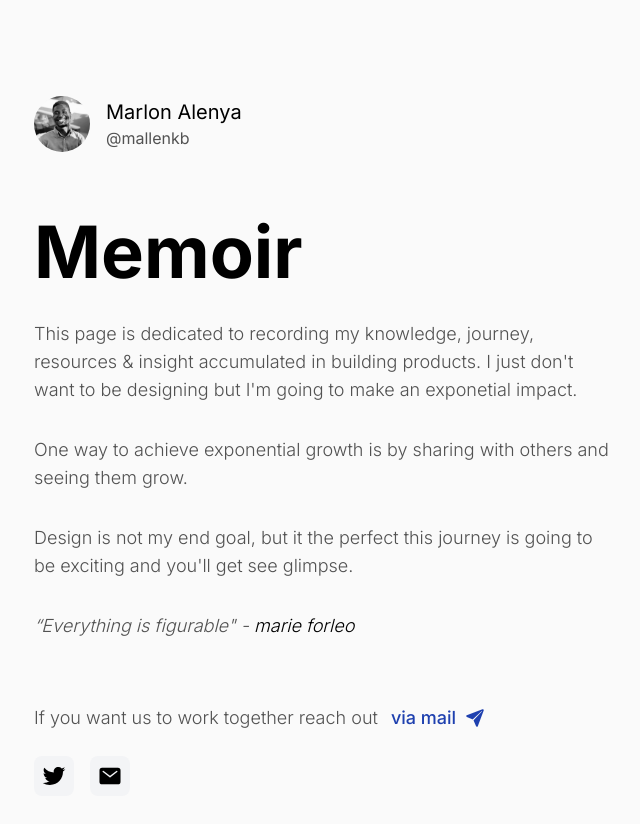
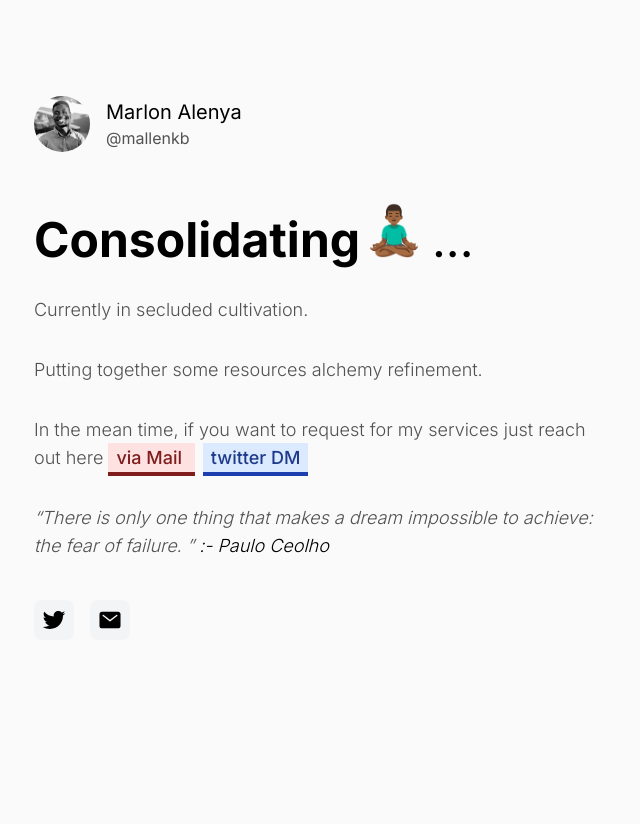
Before and after one commit to mallenkb/memoir, a website: page src/index.html in a window 1280 px wide. Shown: the whole page, without its empty margins (318-958 px from the left). After the commit the page ends 800 px from the top, so only its background shows below. Drawn offline with nearby package versions, Linux system fonts and the light colour scheme.

Commit message:
Content Update

```diff
--- a/src/index.html
+++ b/src/index.html
@@ -16,14 +16,6 @@
 
 
   <div class="md:container md:mt-24 mt-12 md:max-w-xl m-8 md:m-6 md:items-center">
-
-    <!-- <div class="flex justify-center items-center mb-8">
-      <input type="checkbox" name="" id="toggle" class="hidden">
-
-      <div class="w-8 h6 flex items-center bg-gray-300 rounded-full p1">
-        <div class="w-4 h-4 bg-white rounded-full shadow-sm"></div>
-      </div>
-    </div> -->
     <div class="flex items-center mb-16">
       <!-- <img src="../src/img/mallenkbprofile.jpeg" alt="Marlon" class="rounded-full box-content h-32 w-32 item-ce"> -->
       <img src="mallenkbprofile.jpeg" class="rounded-full box-content h-14 w-14 mr-4">
@@ -37,39 +29,37 @@
       <hr class="border border-slate-100 dark:border-slate-800  my-8 rounded-full">
     </div> -->
 
-    <div class="dark:bg-cod-gray-900 dark:text-white">
-      <h1 class="text-5xl md:text-7xl font-bold">Memoir</h1>
+    <div class="dark:bg-cod-gray-900 dark:text-white flex">
+      <h1 class="text-4xl md:text-5xl font-bold pr-1">Consolidating</h1> <span
+        class="text-4xl md:text-5xl animate-bounce">🧘🏾‍♂️</span><span class="text-4xl md:text-5xl ml-2">...</span>
     </div>
 
     <main
       class="text-neutral-600 text-lg md:text-lg leading-relaxed font-light dark:bg-cod-gray-900 dark:text-neutral-400 ">
       <div>
         <p class="my-8">
-          This page is dedicated to recording my knowledge, journey, resources & insight accumulated in building
-          products.
-          I just don't want to be designing but I'm going to make an exponetial impact.
+          Currently in secluded cultivation.
         </p>
         <p class="my-8">
-          One way to achieve exponential growth is by sharing with others and seeing them grow.
+          Putting together some resources alchemy refinement.
         </p>
         <p class="my-8">
-          Design is not my end goal, but it the perfect this journey is going to be exciting and you'll get see glimpse.
+          In the mean time, if you want to request for my services just reach out here
+          <a href="mailto:me@mallenkb.com"
+            class="text-red-900 bg-red-100 border-b-4 border-red-900 decoration-rounded-full font-medium dark:bg-neutral-900 dark:text-red-500 px-2 py-1">via
+            Mail
+          </a>
+          <a href="https://twitter.com/messages/compose?recipient_id=2444460562&text=Hello%20Marlon," data-screen-name="@mallenkb"
+            class="text-blue-900 bg-blue-100 border-b-4 border-blue-800 font-medium dark:bg-neutral-900 dark:text-blue-500 px-2 py-1 ml-2">twitter DM
+          </a>
         </p>
 
         <div>
           <p class="my-8 italic">
-            “Everything is figurable" - <span class="text-black dark:bg-cod-gray-900 dark:text-white">marie
-              forleo</span>
+            “There is only one thing that makes a dream impossible to achieve: the fear of failure. ”<span
+              class="text-black dark:bg-cod-gray-900 dark:text-white"> :- Paulo Ceolho</span>
           </p>
         </div>
-
-        <blockquote>
-          <p class="mt-16">
-            If you want us to work together reach out <a href="mailto:me@mallenkb.com"
-              class="text-blue-800 underline-offset-4 decoration-2 font-medium hover:bg-blue-800 hover:text-white hover:rounded-sm px-2 hover:py-1 dark:hover:text-white dark:bg-cod-gray-900 dark:text-white">via mail <ion-icon name="paper-plane" class="animate-none w-5 h-5 -mb-1 ml-1 p1 "></ion-icon></a>
-          </p>
-        </blockquote>
-
       </div>
 
 
@@ -77,7 +67,7 @@
 
     <div class="mt-4 flex">
       <div>
-        <a href="https://twitter.com/mallenkb/">
+        <a class="twitter-follow-button" href="https://twitter.com/mallenkb/">
           <button
             class="bg-gray-100 dark:bg-black flex items-center p-2 mr-4 mt-2 mb-2 rounded-lg transition ease-in-out delay-150 hover:-translate-y-1 duration-300 box-content h-6 w-6">
             <ion-icon name="logo-twitter" size="large" class=""></ion-icon>
@@ -94,11 +84,9 @@
         </a>
       </div>
 
+    </div>
+  </div>
 
-    </div>
-
-  </div>
-</body>
 
 <script type="module" src="https://unpkg.com/ionicons@5.5.2/dist/ionicons/ionicons.esm.js"></script>
 <script nomodule src="https://unpkg.com/ionicons@5.5.2/dist/ionicons/ionicons.js"></script>
--- a/tailwind.config.js
+++ b/tailwind.config.js
@@ -3,6 +3,10 @@ module.exports = {
   content: ["./src/**/*.{html,js}"],
   theme: {
     extend: {
+      animation: {
+        bounce : 'bounce 4s linear infinite',
+      },
+
       fontFamily: {
         body: ["Inter", "sans-serif"],
       },
```
Also changed, not shown: src/output.css.
